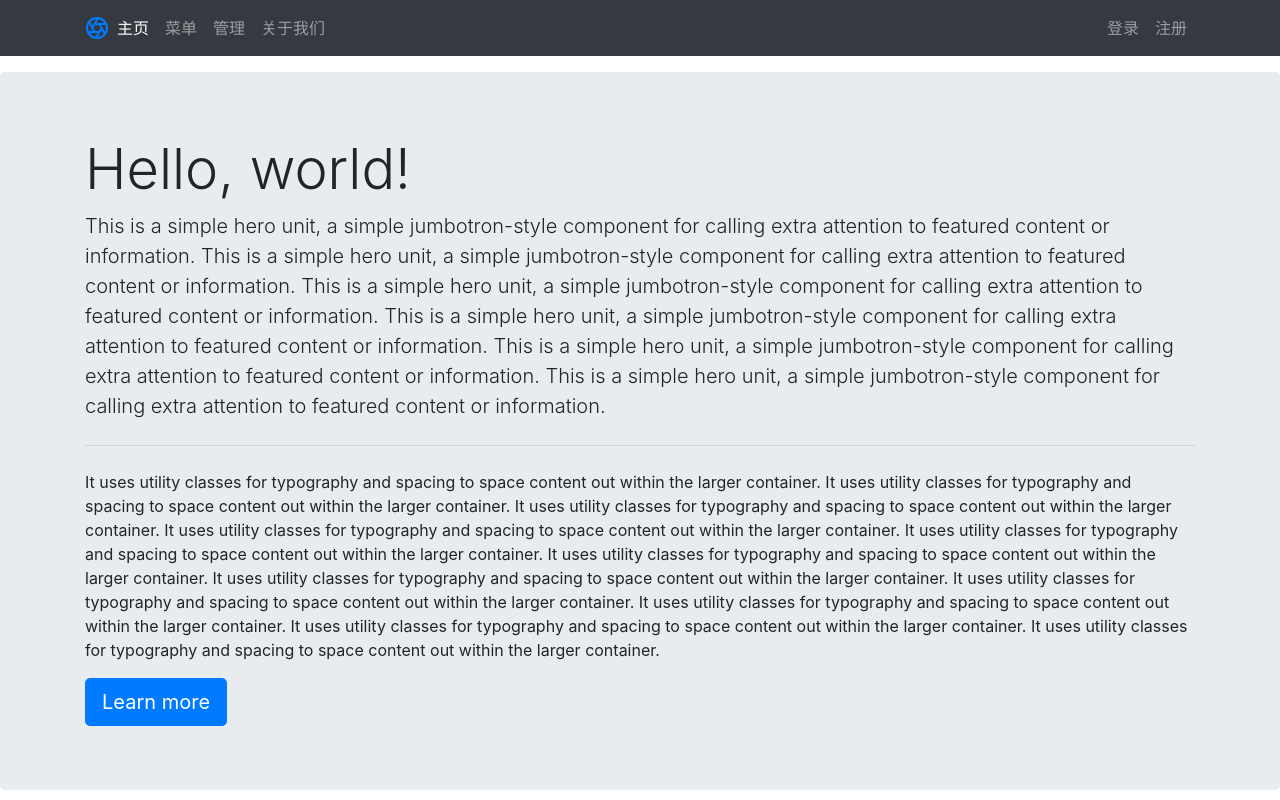
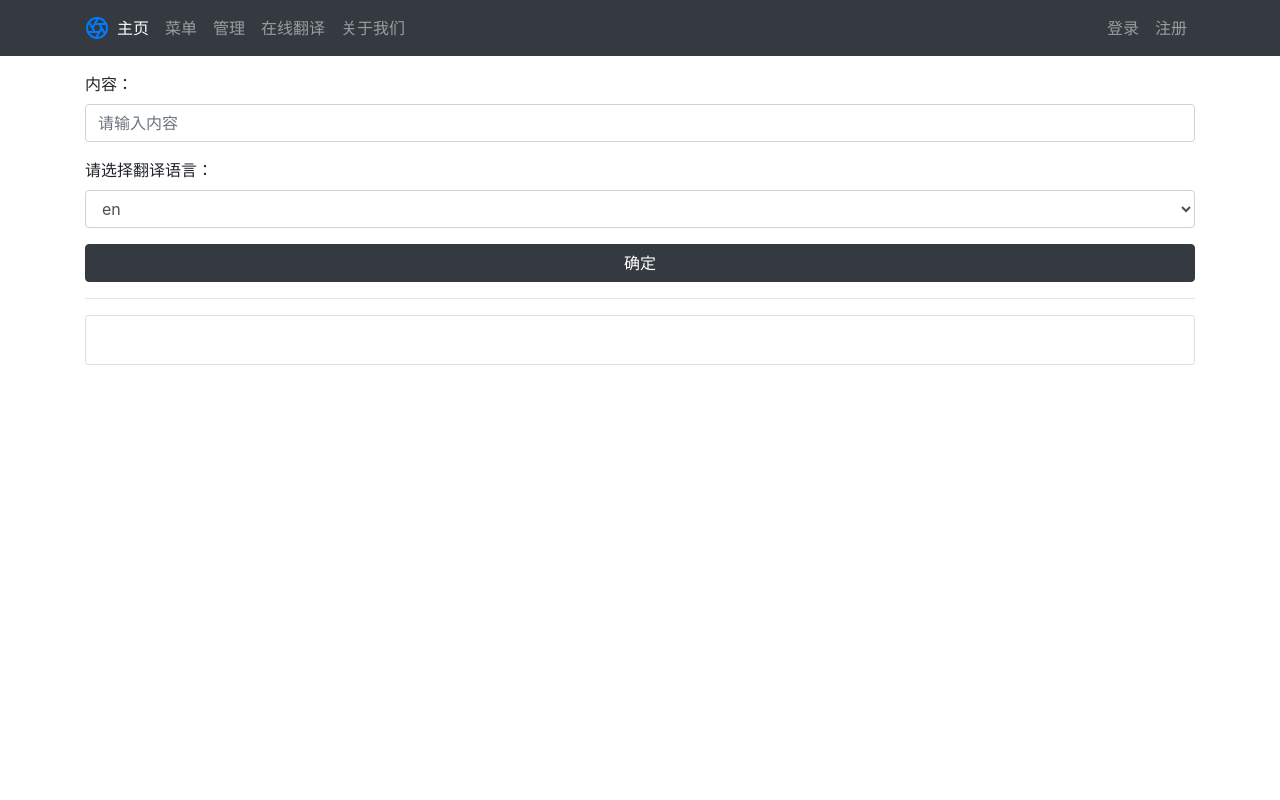
Before and after one commit to Cohen-Wang/vuets-order, a Vue app: page /translate in a window 1280 px wide. Before the commit this address led to /. Shown: the top 800 px of the page. Built offline with nearby package versions, Linux system fonts and the light colour scheme.

Commit message:
this where I add the translate demo
this where I add the translate demo

```diff
--- a/package.json
+++ b/package.json
@@ -7,6 +7,7 @@
     "build": "vue-cli-service build"
   },
   "dependencies": {
+    "axios": "^0.19.0",
     "core-js": "^2.6.5",
     "vue": "^2.6.10",
     "vue-class-component": "^7.0.2",
--- a/src/App.vue
+++ b/src/App.vue
@@ -7,22 +7,22 @@
 		<!-- 一级路由 -->
 		<router-view/>
 
-		<div class="container" style="margin-bottom: 200px;">
-			<div class="row">
-				<div class="col-12 col-sm-6 col-lg-3">
-					<router-view name="contact"></router-view>
-				</div>
-				<div class="col-12 col-sm-6 col-lg-3">
-					<router-view name="delivery"></router-view>
-				</div>
-				<div class="col-12 col-sm-6 col-lg-3">
-					<router-view name="history"></router-view>
-				</div>
-				<div class="col-12 col-sm-6 col-lg-3">
-					<router-view name="guide"></router-view>
-				</div>
-			</div>
-		</div>
+		<!--<div class="container" style="margin-bottom: 200px;">-->
+			<!--<div class="row">-->
+				<!--<div class="col-12 col-sm-6 col-lg-3">-->
+					<!--<router-view name="contact"></router-view>-->
+				<!--</div>-->
+				<!--<div class="col-12 col-sm-6 col-lg-3">-->
+					<!--<router-view name="delivery"></router-view>-->
+				<!--</div>-->
+				<!--<div class="col-12 col-sm-6 col-lg-3">-->
+					<!--<router-view name="history"></router-view>-->
+				<!--</div>-->
+				<!--<div class="col-12 col-sm-6 col-lg-3">-->
+					<!--<router-view name="guide"></router-view>-->
+				<!--</div>-->
+			<!--</div>-->
+		<!--</div>-->
 	</div>
 </template>
 
--- a/src/main.ts
+++ b/src/main.ts
@@ -3,10 +3,12 @@ import App from './App.vue'
 import router from './router'
 import store from './store'
 
-// import axios from 'axios';
-// // 配置默认根路径
-// //axios.defaults.baseURL = 'http://wd1695319840sjftof';
-// axios.defaults.baseURL = 'https://axios-app-b8cca.firebaseio.com/';
+import axios from 'axios';
+Vue.prototype.$axios = axios;
+
+// 配置默认根路径
+//axios.defaults.baseURL = 'http://wd1695319840sjftof';
+//axios.defaults.baseURL = 'https://axios-app-b8cca.firebaseio.com/';
 
 
 
--- a/src/router.ts
+++ b/src/router.ts
@@ -27,6 +27,11 @@ export const asyncRouterMap: any = [
         path: '/admin',
         name: 'admin',
         component: () => import('./views/Admin/Admin.vue'),
+    },
+    {
+        path: '/translate',
+        name: 'translate',
+        component: () => import('./views/Trans/Translate.vue'),
     },
     {
         path: '/about',
--- a/src/views/Layout/Navbar.vue
+++ b/src/views/Layout/Navbar.vue
@@ -23,6 +23,9 @@
                     </li>
                     <li class="nav-item">
                         <router-link class="nav-link" to="admin">管理</router-link>
+                    </li>
+                    <li class="nav-item">
+                        <router-link class="nav-link" to="translate">在线翻译</router-link>
                     </li>
                     <li class="nav-item">
                         <router-link class="nav-link" to="about">关于我们</router-link>
--- /dev/null
+++ b/src/views/Trans/Translate.vue
@@ -0,0 +1,53 @@
+<template>
+    <div class="translate">
+
+        <div class="container">
+            <!-- 表单 -->
+            <TranslateForm @formSubmit="formSubmit"/>
+
+            <hr>
+
+            <!-- 输出 -->
+            <TranslateOutput :translatedTextWhichIsBind="translatedText"/>
+        </div>
+
+    </div>
+</template>
+
+<script lang="ts">
+    import { Component, Provide, Vue } from 'vue-property-decorator';
+    import TranslateForm from './TranslateForm.vue';
+    import TranslateOutput from './TranslateOutput.vue';
+
+    @Component({
+        components: {
+            TranslateForm,
+            TranslateOutput,
+        },
+    })
+    export default class Translate extends Vue {
+
+        @Provide()
+        translatedText: string = '';
+
+        formSubmit (text): void {
+            (this as any).$axios
+                .get(`http://jsonplaceholder.typicode.com/users`
+                )
+                .then(res => {
+                    //console.log(res);
+                    this.translatedText = '由于没有接API，所以没有翻译结果。';
+                })
+                .catch(err => {
+                    //console.log(err);
+                    this.translatedText = '由于没有接API，所以没有翻译结果。';
+                })
+
+        }
+
+    }
+</script>
+
+<style lang="scss" scoped>
+
+</style>
--- /dev/null
+++ b/src/views/Trans/TranslateForm.vue
@@ -0,0 +1,56 @@
+<template>
+    <div class="translateForm">
+
+        <div class="row">
+            <div class="col-12">
+                <form @submit.prevent="formSubmit">
+                    <div class="form-group">
+                        <label>内容：</label>
+                        <input type="text"
+                               class="form-control"
+                               placeholder="请输入内容"
+                               v-model="content"
+                        >
+                    </div>
+                    <div class="form-group">
+                        <label>请选择翻译语言：</label>
+                        <select class="form-control">
+                            <option>en</option>
+                        </select>
+                    </div>
+                    <button type="submit"
+                            class="btn btn-block btn-dark"
+
+                    >
+                        确定
+                    </button>
+                </form>
+            </div>
+        </div>
+
+    </div>
+</template>
+
+<script lang="ts">
+    import { Component, Provide, Vue } from 'vue-property-decorator';
+
+    @Component({
+        components: {
+
+        },
+    })
+    export default class TranslateForm extends Vue {
+
+        @Provide()
+        content: string = '';
+
+        formSubmit (): void {
+            this.$emit("formSubmit", this.content);
+        }
+
+    }
+</script>
+
+<style lang="scss" scoped>
+
+</style>
--- /dev/null
+++ b/src/views/Trans/TranslateOutput.vue
@@ -0,0 +1,35 @@
+<template>
+    <div class="translateOutput">
+
+        <div class="row">
+            <div class="col-12">
+                <div class="card">
+                    <div class="card-body">
+                        <h3 v-text="translatedTextWhichIsBind"></h3>
+                    </div>
+                </div>
+            </div>
+        </div>
+
+    </div>
+</template>
+
+<script lang="ts">
+    import { Component, Prop, Vue } from 'vue-property-decorator';
+
+    @Component({
+        components: {
+
+        },
+    })
+    export default class TranslateOutput extends Vue {
+
+        @Prop()
+        translatedTextWhichIsBind: string = '';// ❤❤❤❤ 这里默认值必须为空，否则报错
+
+    }
+</script>
+
+<style lang="scss" scoped>
+
+</style>
```
Lines whose indentation alone changed are shown as unchanged.
